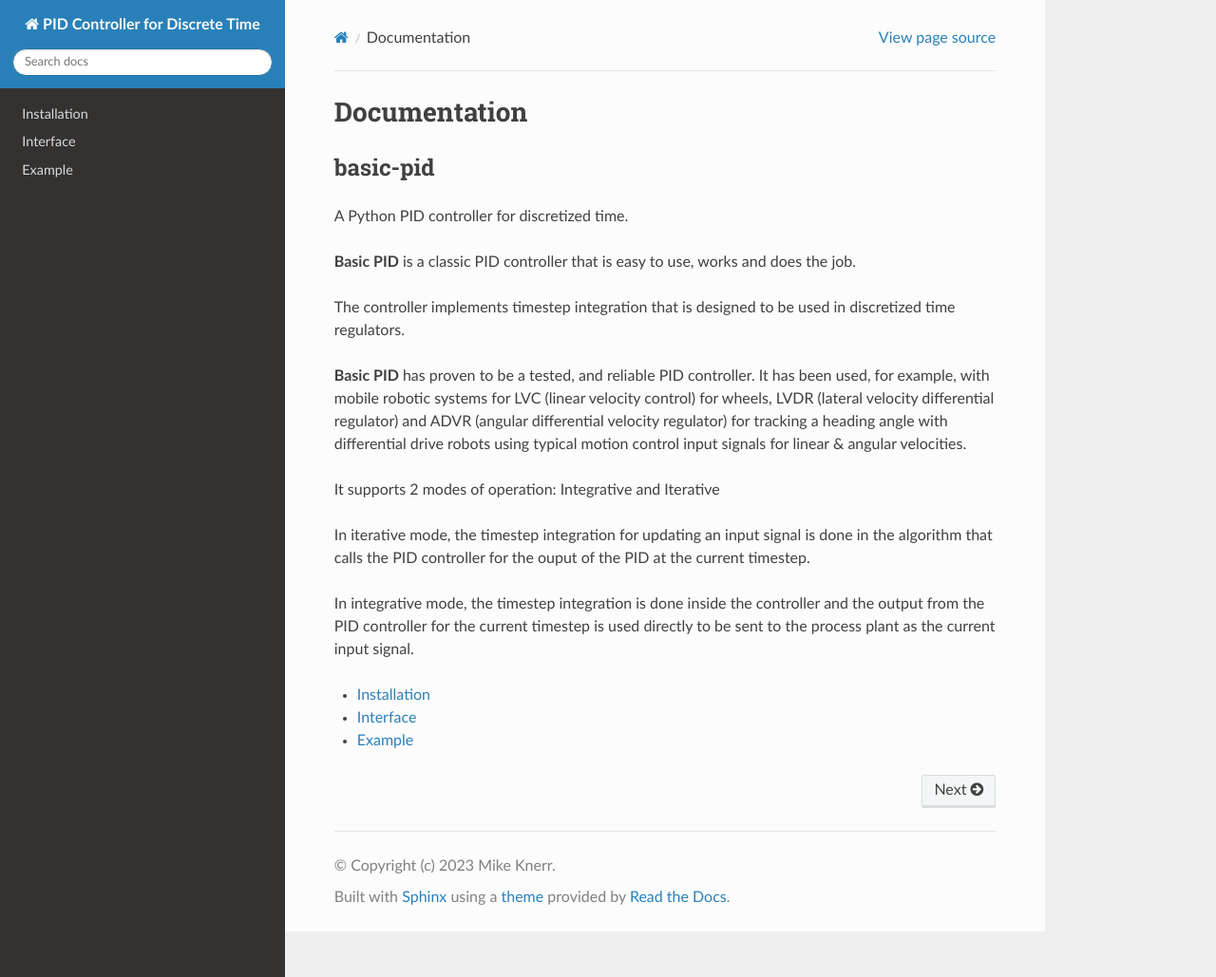
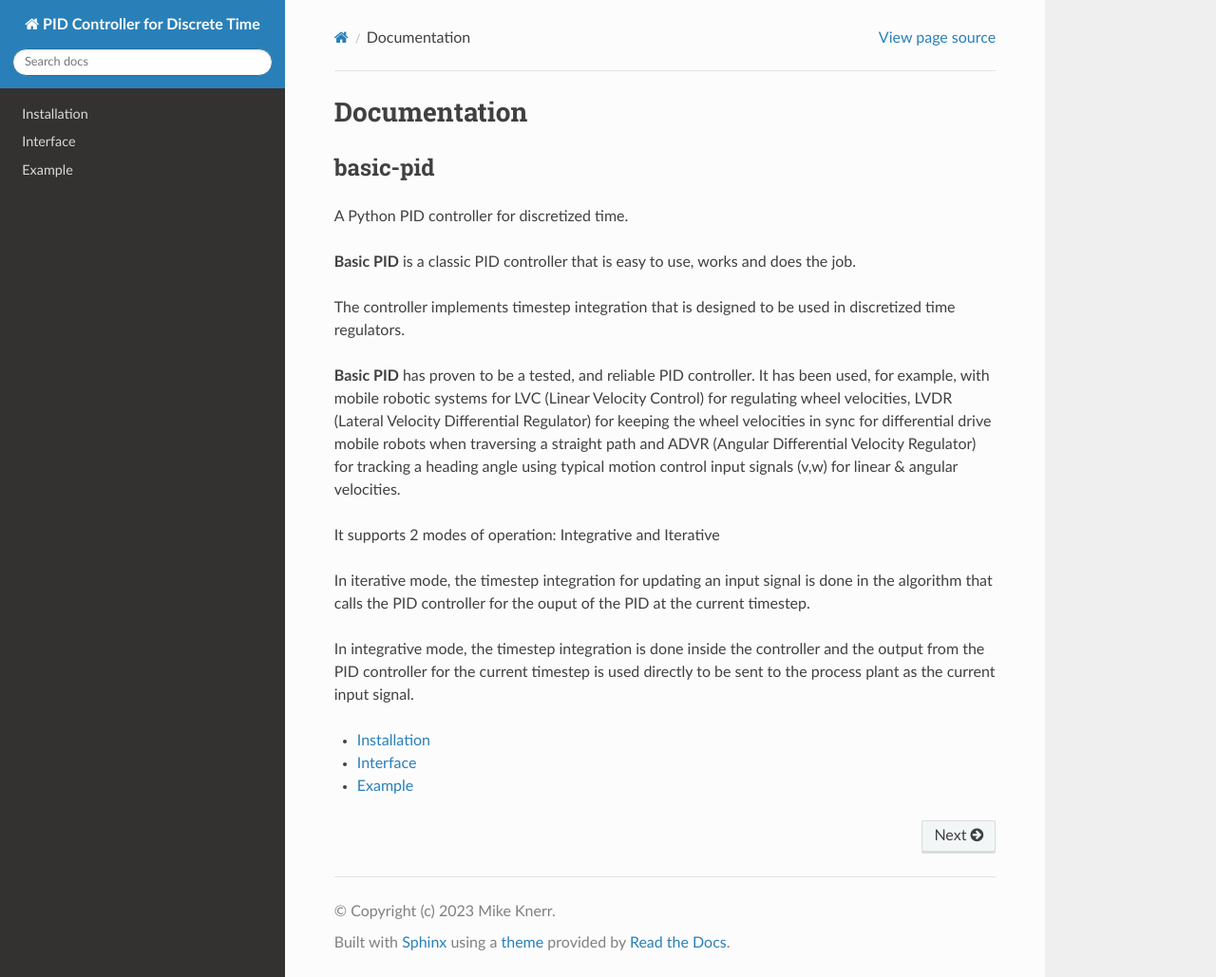
Before and after one commit to mkner/robo-pid, a Sphinx documentation site: the page built from docs/index.rst, in a window 1280 px wide and 1029 px high. Shown: the whole window at 95% size. Built offline with Sphinx 7.4.7 and the Read the Docs theme 2.0.0, drawn with Linux system fonts in a browser that asks for light colours.

Commit message:
Update index.rst

```diff
--- a/docs/index.rst
+++ b/docs/index.rst
@@ -12,7 +12,7 @@ A Python PID controller for discretized time.
 
 The controller implements timestep integration that is designed to be used in discretized time regulators.
 
-**Basic PID** has proven to be a tested, and reliable PID controller. It has been used, for example, with mobile robotic systems for LVC (linear velocity control) for wheels, LVDR (lateral velocity differential regulator) and ADVR (angular differential velocity regulator) for tracking a heading angle with differential drive robots using typical motion control input signals for linear & angular velocities.
+**Basic PID** has proven to be a tested, and reliable PID controller. It has been used, for example, with mobile robotic systems for LVC (Linear Velocity Control) for regulating wheel velocities, LVDR (Lateral Velocity Differential Regulator) for keeping the wheel velocities in sync for differential drive mobile robots when traversing a straight path and ADVR (Angular Differential Velocity Regulator) for tracking a heading angle using typical motion control input signals (v,w) for linear & angular velocities.
 
 It supports 2 modes of operation:  Integrative and Iterative
 
```
